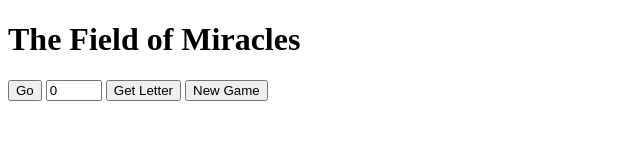
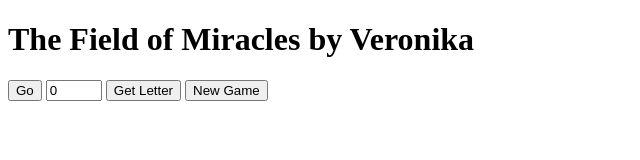
Before and after one commit to miwanoff/the-field-of-miracles_1, a plain HTML site: page index.html in a window 1280 px wide. Shown: the whole page, without its empty margins (0-640 px from the left). Drawn offline with Linux system fonts and the light colour scheme.

Commit message:
Change text h1

```diff
--- a/index.html
+++ b/index.html
@@ -6,7 +6,7 @@
     <title>Document</title>
   </head>
   <body>
-    <h1>The Field of Miracles</h1>
+    <h1>The Field of Miracles by Veronika</h1>
     <button id="go">Go</button>
     <input type="number" id="letter_index" min="0" max="30" value="0" />
     <button id="get_letter">Get Letter</button>
```
